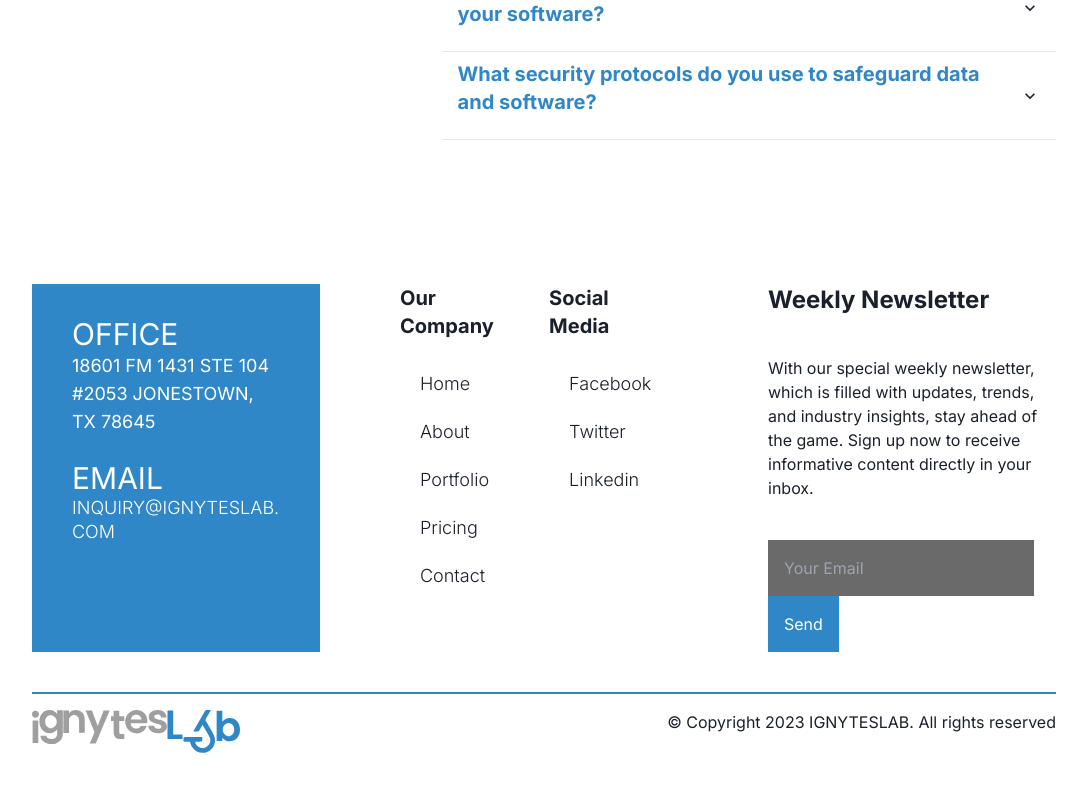
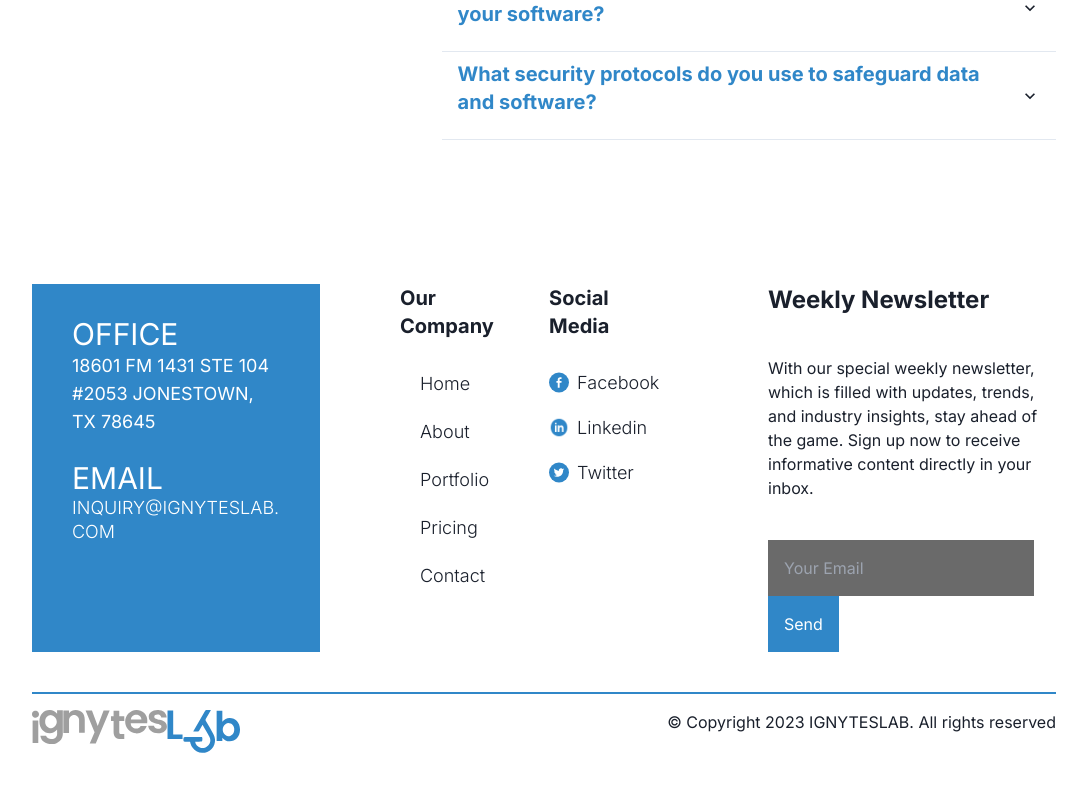
Before and after one commit to euzenwebsites/ignyteslab, a Next.js app: page /about in a window 1280 px wide. Shown: the part 3511-4302 px from the top of the page, without its empty margins (96-1183 px from the left). Built offline with nearby package versions, Linux system fonts and the light colour scheme.

Commit message:
updated commit

```diff
--- a/app/components/ui/Footer.js
+++ b/app/components/ui/Footer.js
@@ -3,7 +3,9 @@ import React from 'react'
 import Image from 'next/image'
 import Logo from "../../../public/icon/logo.svg"
 import Ignytes from '../animations/Ignytes'
-
+import facebookIcon from "../../../public/icon/facebook.svg"
+import linkedinIcon from "../../../public/icon/linkedin.png"
+import twitterIcon from "../../../public/icon/twitter.svg"
 const Footer = () => {
   return (
     <section className='h-full  w-[100%] flex justify-center mt-36 '>
@@ -34,9 +36,21 @@ const Footer = () => {
                 <div>
                     <h3 className='text-xl max-sm:text-lg font-bold mb-8'>Social Media</h3>
                     <ul className='flex flex-col gap-6'>
-                        <li className='hover:text-light-blue'><Link href="/">Facebook</Link> </li>
-                        <li className='hover:text-light-blue'><Link href="/">Twitter</Link></li>
-                        <li className='hover:text-light-blue'><Link href="/">Linkedin</Link></li>
+                        <div className='flex flex-row gap-2 hover:text-light-blue'>
+                        <Image src={facebookIcon} alt='facebook' width={20} />
+                        <Link href="https://www.facebook.com/profile.php?id=61552007724555" target='_blank'>Facebook</Link>
+                        </div>
+
+                        <div className='flex flex-row gap-2 hover:text-light-blue'>
+                        <Image src={linkedinIcon} alt='Linkedin'  width={20} />
+                        <Link href="https://www.linkedin.com/company/ignytes-lab" target='_blank'>Linkedin</Link>
+                         </div>
+
+                        <div className='flex flex-row gap-2 hover:text-light-blue'>
+                        <Image src={twitterIcon} alt='twitter'width={20}/>
+                        <Link href="https://twitter.com/IgnytesL13724" target='_blank'>Twitter</Link>
+                        </div>
+
                     </ul>
                 </div>
                 <div>
@@ -55,7 +69,7 @@ const Footer = () => {
         </div>
 
         <div className='flex flex-row max-sm:flex-col justify-between border-t-2 border-light-blue mt-10 pt-4'>
-            <Ignytes/>
+            <Link href="/"><Ignytes/></Link>
             <p className='opacit-50'>© Copyright 2023 IGNYTESLAB. All rights reserved</p>
         </div>
     </div>
```
